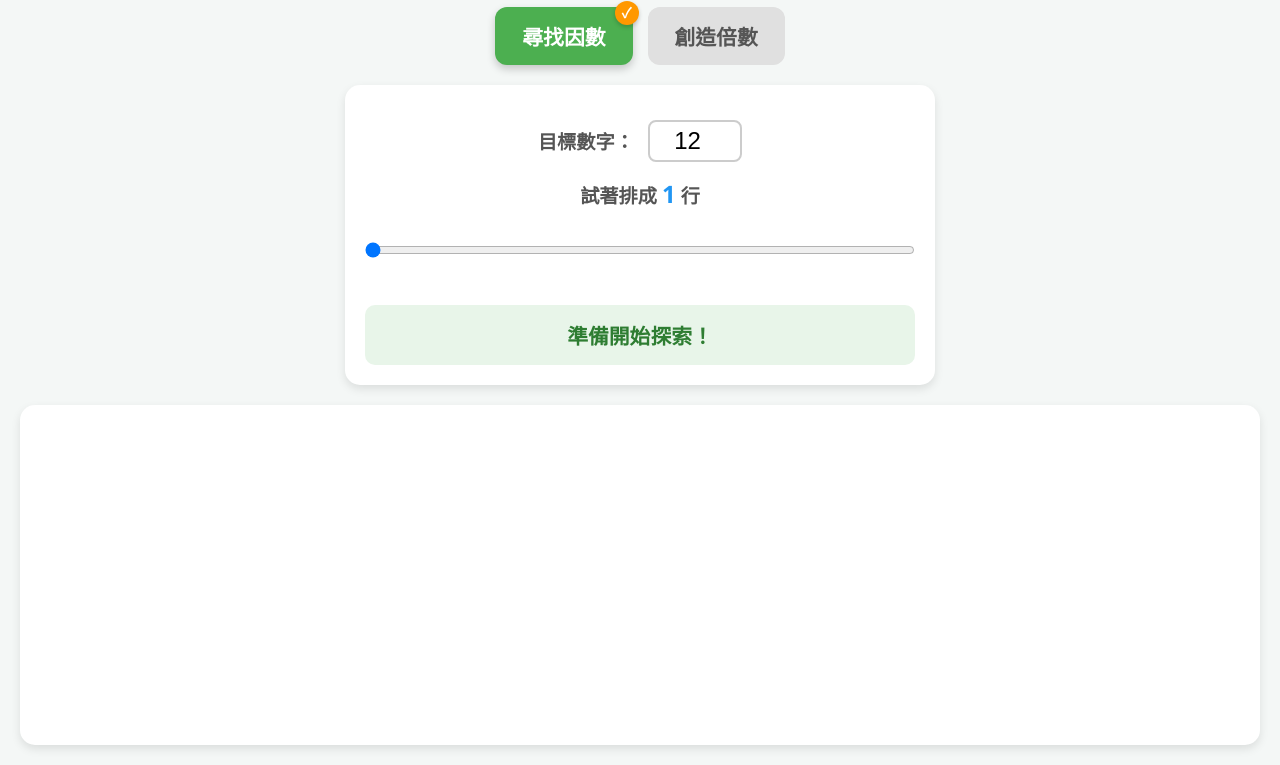
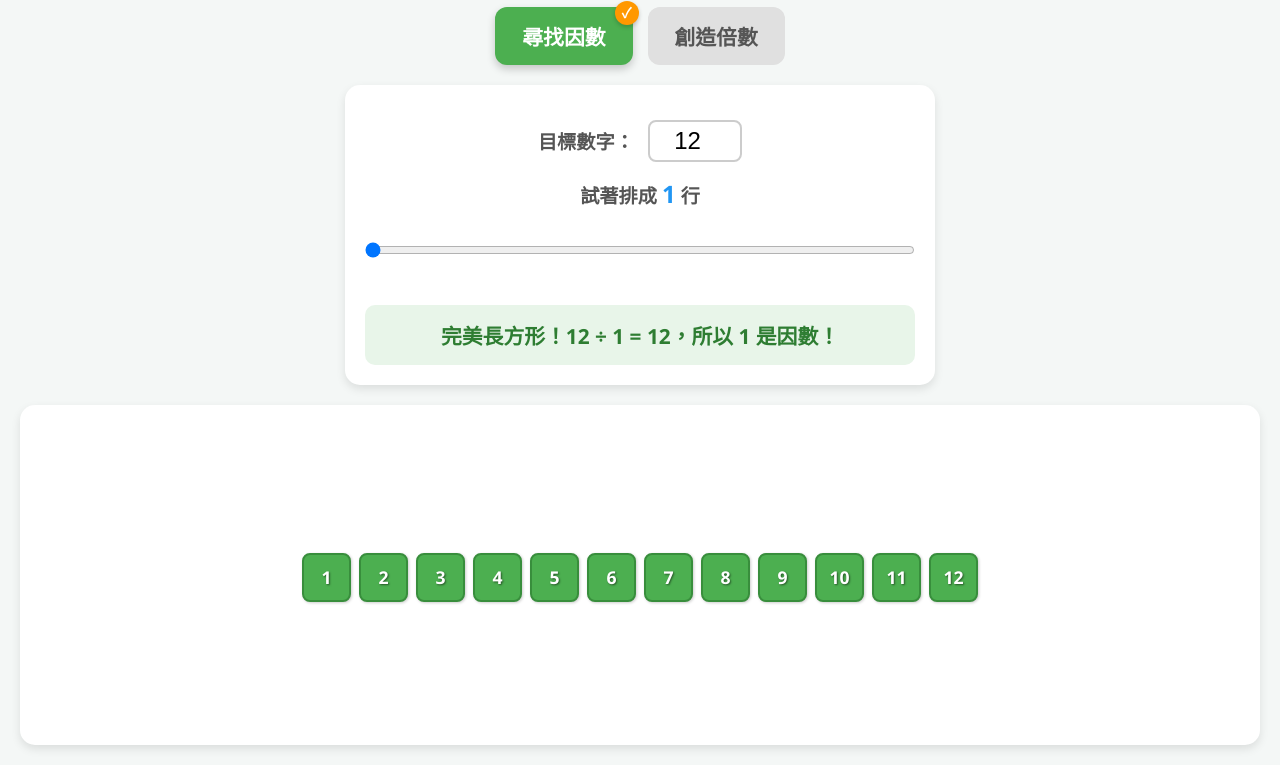
Before and after one commit to fr80770055re-tech/factormultipleHELPER, a plain HTML site: page index.html in a window 1280 px wide. Shown: the part 90-855 px from the top of the page. Drawn offline with Linux system fonts and the light colour scheme.

Commit message:
Update index.html
3

```diff
--- a/index.html
+++ b/index.html
@@ -16,7 +16,7 @@
         }
         h1 { color: #333; margin-bottom: 10px; }
 
-        /* 模式切換按鈕設計 */
+        /* 模式切換按鈕 */
         .tab-container {
             display: flex;
             justify-content: center;
@@ -35,7 +35,6 @@
             position: relative;
             font-weight: bold;
         }
-        /* 選中狀態與小標記 */
         .tab-btn.active {
             background-color: #4CAF50;
             color: white;
@@ -57,7 +56,7 @@
             box-shadow: 0 2px 4px rgba(0,0,0,0.2);
         }
 
-        /* 控制面板設計 */
+        /* 控制面板 */
         .controls {
             background: white;
             padding: 20px;
@@ -100,7 +99,7 @@
         .error { background-color: #FFF3E0; color: #E65100; }
         .multiple-msg { background-color: #EDE7F6; color: #512DA8; }
 
-        /* 視覺化方塊區域 */
+        /* 網格與方塊 */
         .grid-wrapper {
             overflow-x: auto;
             padding: 20px;
@@ -115,7 +114,6 @@
 
         #gridContainer { transition: all 0.3s ease; }
 
-        /* 方塊樣式，加入置中文字以顯示數字 */
         .block {
             width: 45px;
             height: 45px;
@@ -127,16 +125,14 @@
             color: white;
             font-weight: bold;
             font-size: 1.1rem;
-            text-shadow: 1px 1px 2px rgba(0,0,0,0.5); /* 讓數字更清晰 */
+            text-shadow: 1px 1px 2px rgba(0,0,0,0.5);
         }
 
-        /* 顏色狀態 */
         .perfect { background-color: #4CAF50; border: 2px solid #388E3C; }
         .imperfect-main { background-color: #2196F3; border: 2px solid #1976D2; }
         .imperfect-remainder { background-color: #F44336; border: 2px solid #D32F2F; }
         .multiple-block { background-color: #9C27B0; border: 2px solid #7B1FA2; }
 
-        /* 隱藏不想顯示的面板 */
         .hidden { display: none !important; }
     </style>
 </head>
@@ -145,8 +141,8 @@
     <h1>數學陣列探索器</h1>
 
     <div class="tab-container">
-        <button id="btnFactor" class="tab-btn active" onclick="switchMode('factor')">尋找因數</button>
-        <button id="btnMultiple" class="tab-btn" onclick="switchMode('multiple')">創造倍數</button>
+        <button id="btnFactor" class="tab-btn active">尋找因數</button>
+        <button id="btnMultiple" class="tab-btn">創造倍數</button>
     </div>
 
     <div class="controls">
@@ -180,9 +176,11 @@
     </div>
 
     <script>
+        // 使用 DOMContentLoaded 確保網頁完全載入後才執行 JavaScript
+        document.addEventListener('DOMContentLoaded', () => {
             let currentMode = 'factor';
 
-        // DOM 元素取得
+            // 取得所有需要的元素
             const btnFactor = document.getElementById('btnFactor');
             const btnMultiple = document.getElementById('btnMultiple');
             const panelFactor = document.getElementById('panelFactor');
@@ -199,7 +197,7 @@
             const gridContainer = document.getElementById('gridContainer');
             const messageDisplay = document.getElementById('message');
 
-        // 切換模式函數
+            // 切換模式功能
             function switchMode(mode) {
                 currentMode = mode;
                 if (mode === 'factor') {
@@ -216,6 +214,94 @@
                 updateGrid();
             }
 
-        // 主要繪製函數
+            // 按鈕綁定點擊事件
+            btnFactor.addEventListener('click', () => switchMode('factor'));
+            btnMultiple.addEventListener('click', () => switchMode('multiple'));
+
+            // 核心繪製功能
             function updateGrid() {
-            gridContainer.innerHTML = ''; //
+                gridContainer.innerHTML = ''; // 清空畫面
+
+                if (currentMode === 'factor') {
+                    let total = parseInt(factorTotal.value) || 1;
+                    let rows = parseInt(factorSlider.value) || 1;
+
+                    if (total > 100) { total = 100; factorTotal.value = 100; }
+                    factorSlider.max = total;
+                    if (rows > total) { rows = total; factorSlider.value = total; }
+
+                    factorRowsVal.textContent = rows;
+
+                    gridContainer.style.display = 'grid';
+                    gridContainer.style.gridTemplateRows = `repeat(${rows}, 45px)`;
+                    gridContainer.style.gridAutoFlow = 'column';
+                    gridContainer.style.gap = '8px';
+
+                    const isFactor = (total % rows === 0);
+                    const columns = Math.floor(total / rows);
+                    const remainder = total % rows;
+                    const fullBlocksCount = columns * rows;
+
+                    for (let i = 0; i < total; i++) {
+                        const block = document.createElement('div');
+                        block.classList.add('block');
+                        block.textContent = i + 1;
+
+                        if (isFactor) {
+                            block.classList.add('perfect');
+                        } else {
+                            if (i < fullBlocksCount) {
+                                block.classList.add('imperfect-main');
+                            } else {
+                                block.classList.add('imperfect-remainder');
+                            }
+                        }
+                        gridContainer.appendChild(block);
+                    }
+
+                    if (isFactor) {
+                        messageDisplay.textContent = `完美長方形！${total} ÷ ${rows} = ${columns}，所以 ${rows} 是因數！`;
+                        messageDisplay.className = 'message success';
+                    } else {
+                        messageDisplay.textContent = `多出了 ${remainder} 個紅方塊。不能整除，所以 ${rows} 不是因數。`;
+                        messageDisplay.className = 'message error';
+                    }
+
+                } else {
+                    let base = parseInt(multipleBase.value) || 1;
+                    let times = parseInt(multipleSlider.value) || 1;
+
+                    if (base > 20) { base = 20; multipleBase.value = 20; }
+                    multipleTimesVal.textContent = times;
+
+                    gridContainer.style.display = 'grid';
+                    gridContainer.style.gridTemplateColumns = `repeat(${base}, 45px)`;
+                    gridContainer.style.gridAutoFlow = 'row';
+                    gridContainer.style.gap = '8px';
+
+                    const totalBlocks = base * times;
+
+                    for (let i = 0; i < totalBlocks; i++) {
+                        const block = document.createElement('div');
+                        block.classList.add('block', 'multiple-block');
+                        block.textContent = i + 1;
+                        gridContainer.appendChild(block);
+                    }
+
+                    messageDisplay.textContent = `${base} 的 ${times} 倍是 ${totalBlocks}。 (${base} × ${times} = ${totalBlocks})`;
+                    messageDisplay.className = 'message multiple-msg';
+                }
+            }
+
+            // 輸入框與滑桿綁定事件
+            factorTotal.addEventListener('input', updateGrid);
+            factorSlider.addEventListener('input', updateGrid);
+            multipleBase.addEventListener('input', updateGrid);
+            multipleSlider.addEventListener('input', updateGrid);
+
+            // 啟動時繪製第一次
+            updateGrid();
+        });
+    </script>
+</body>
+</html>
```
Lines whose indentation alone changed are shown as unchanged.
